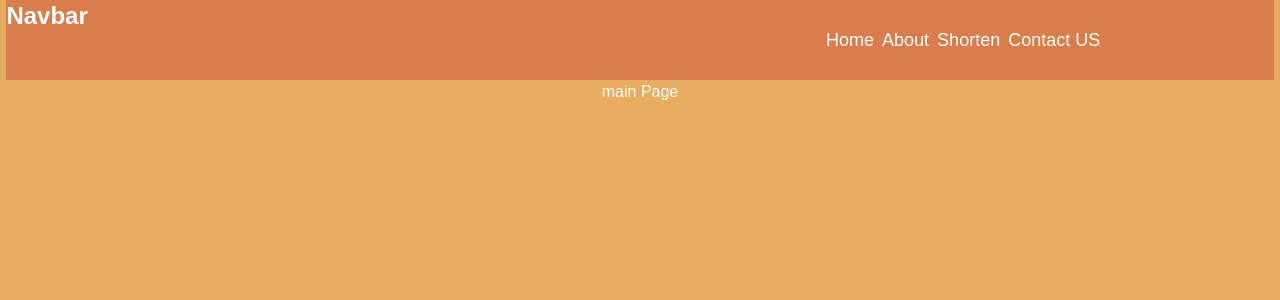
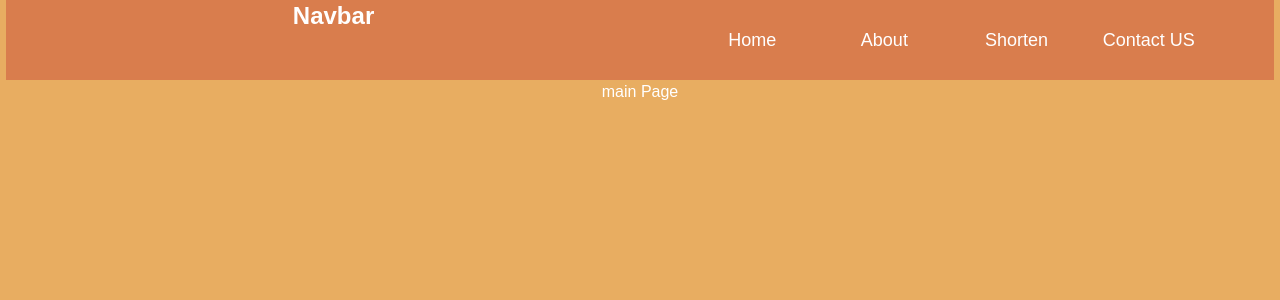
Before and after one commit to Shashikantgiri-web/Url-Shortener, a Next.js app in the folder main-code/: page / in a window 1280 px wide. Shown: the top 300 px of the page. Built offline with nearby package versions, Linux system fonts and the light colour scheme.

Commit message:
Update Navbar.js

```diff
--- a/main-code/components/Navbar.js
+++ b/main-code/components/Navbar.js
@@ -2,16 +2,16 @@ import React from 'react'
 
 const Navbar = () => {
   return (
-    <nav className='w-[99%] h-[10vh] flex flex-row justify-between items-center bg-[#d97d4d]'>
+    <nav className='w-[99%] h-[10vh] flex flex-row justify-center items-center bg-[#d97d4d]'>
       <div className='w-[49%] h-[99%] flex justify-center items-start'>
-        <p className='text-2xl font-bold w-full h-full'>Navbar</p>
+        <p className='text-2xl font-bold w-full h-full flex justify-center items-start pl-2'>Navbar</p>
       </div>
       <div className='w-[49%] h-[99%] flex justify-center items-start'>
         <ul className='w-full h-full flex flex-row justify-center items-center gap-2'>
-          <li className='text-lg font-sembold hover:text-[20px] hover:text-gray-500'>Home</li>
-          <li className='text-lg font-sembold hover:text-[20px] hover:text-gray-500'>About</li>
-          <li className='text-lg font-sembold hover:text-[20px] hover:text-gray-500'>Shorten</li>
-          <li className='text-lg font-sembold hover:text-[20px] hover:text-gray-500'>Contact US</li>
+          <li className='text-lg font-sembold hover:text-[20px] hover:text-gray-500 hover:cursor-pointe w-[20%] h-[99%] flex justify-center items-center'>Home</li>
+          <li className='text-lg font-sembold hover:text-[20px] hover:text-gray-500 hover:cursor-pointer w-[20%] h-[99%] flex justify-center items-center'>About</li>
+          <li className='text-lg font-sembold hover:text-[20px] hover:text-gray-500 hover:cursor-pointer w-[20%] h-[99%] flex justify-center items-center'>Shorten</li>
+          <li className='text-lg font-sembold hover:text-[20px] hover:text-gray-500 hover:cursor-pointer w-[20%] h-[99%] flex justify-center items-center'>Contact US</li>
         </ul>
       </div>
     </nav>
```
